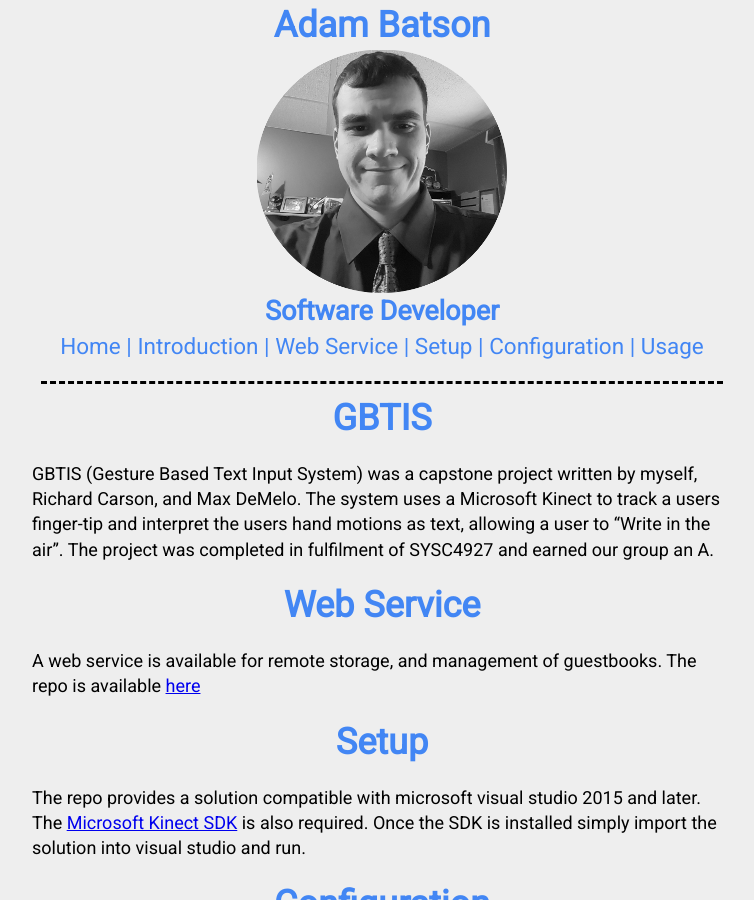
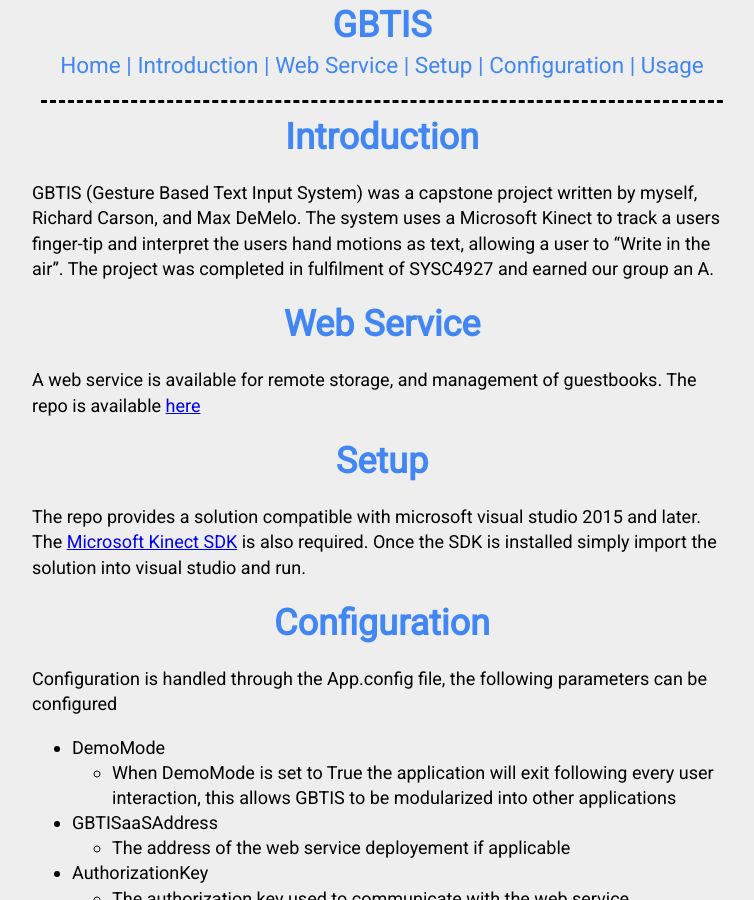
Before and after one commit to adambatson/adambatson.github.io, a Jekyll site: the page built from projects/gbtis.md, in a window 1280 px wide and 900 px high. Shown: the whole window, without its empty margins (258-1012 px from the left). Built offline with Jekyll 4.4.1, drawn with Linux system fonts in a browser that asks for light colours; nearby versions of some CDN libraries; some of the changed text lies outside the part shown.

Commit message:
remove main site header from projects layout

```diff
--- a/_layouts/project.html
+++ b/_layouts/project.html
@@ -7,7 +7,9 @@
   </head>
 
   <body>
-    {% include header.html %}
+    <!-- {% include header.html %} -->
+
+    <h1>{{page.title}}</h1>
 
     <div class="nav">
       <ul>
@@ -24,5 +26,20 @@
     </div>
 
     {{ content }}
+
+    <div id="border-wrapper">
+      <div id="border" ></div>
+    </div>
+
+
+    <div class="nav">
+      <ul>
+        <li><a href="/">Home</a></li>
+        {% for entry in page.menu %}
+        <li> | </li>
+        <li><a class="scroll" href="#{{entry.url}}">{{entry.header}}</a></li>
+        {% endfor %}
+      </ul>
+    </div>
   </body>
 </html>
--- a/projects/gbtis.md
+++ b/projects/gbtis.md
@@ -3,7 +3,7 @@
 title: GBTIS
 menu:
 - header: Introduction
-  url: gbtis
+  url: introduction
 - header: Web Service
   url: web-service
 - header: Setup
@@ -14,7 +14,7 @@
   url: usage
 ---
 
-# GBTIS
+# Introduction
 
 GBTIS (Gesture Based Text Input System) was a capstone project written by myself, Richard Carson, and Max DeMelo.  The system uses a Microsoft Kinect to track
 a users finger-tip and interpret the users hand motions as text, allowing a user to "Write in the air".  The project was completed in fulfilment of SYSC4927 and
```
